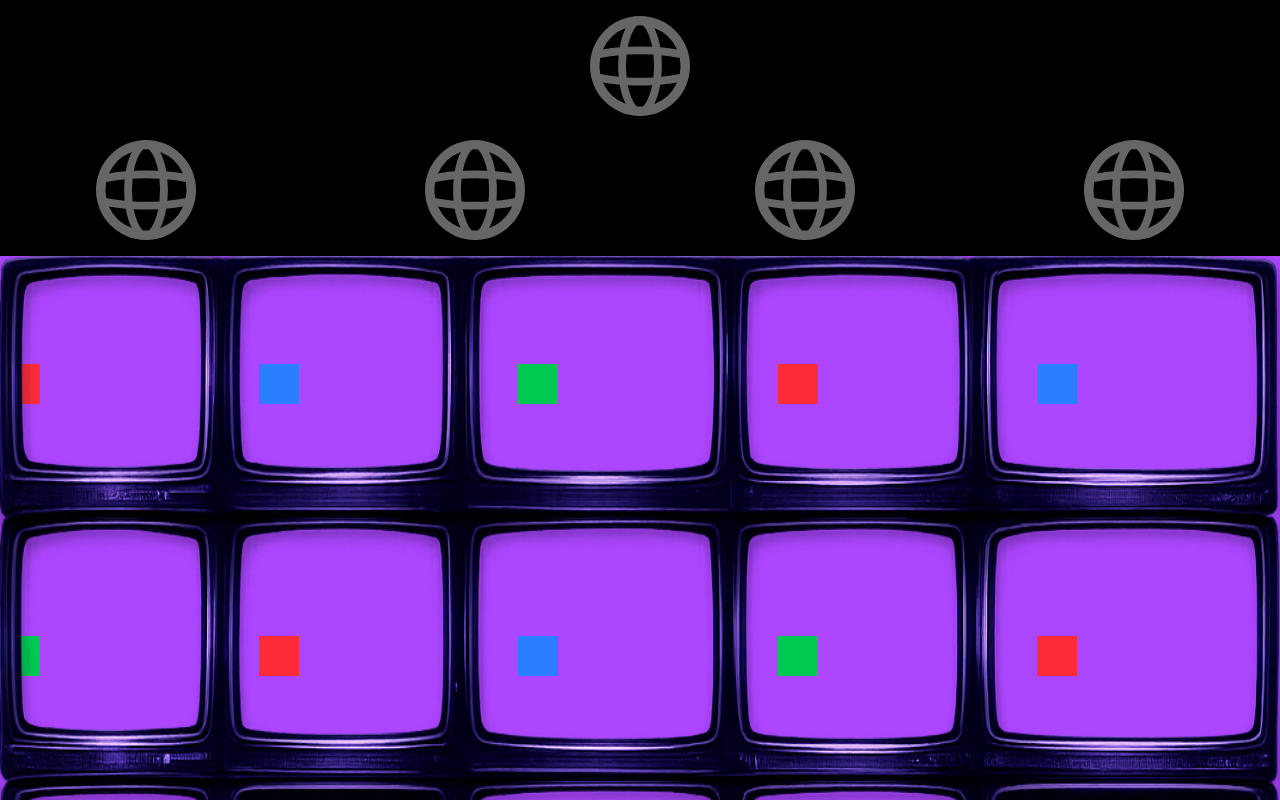
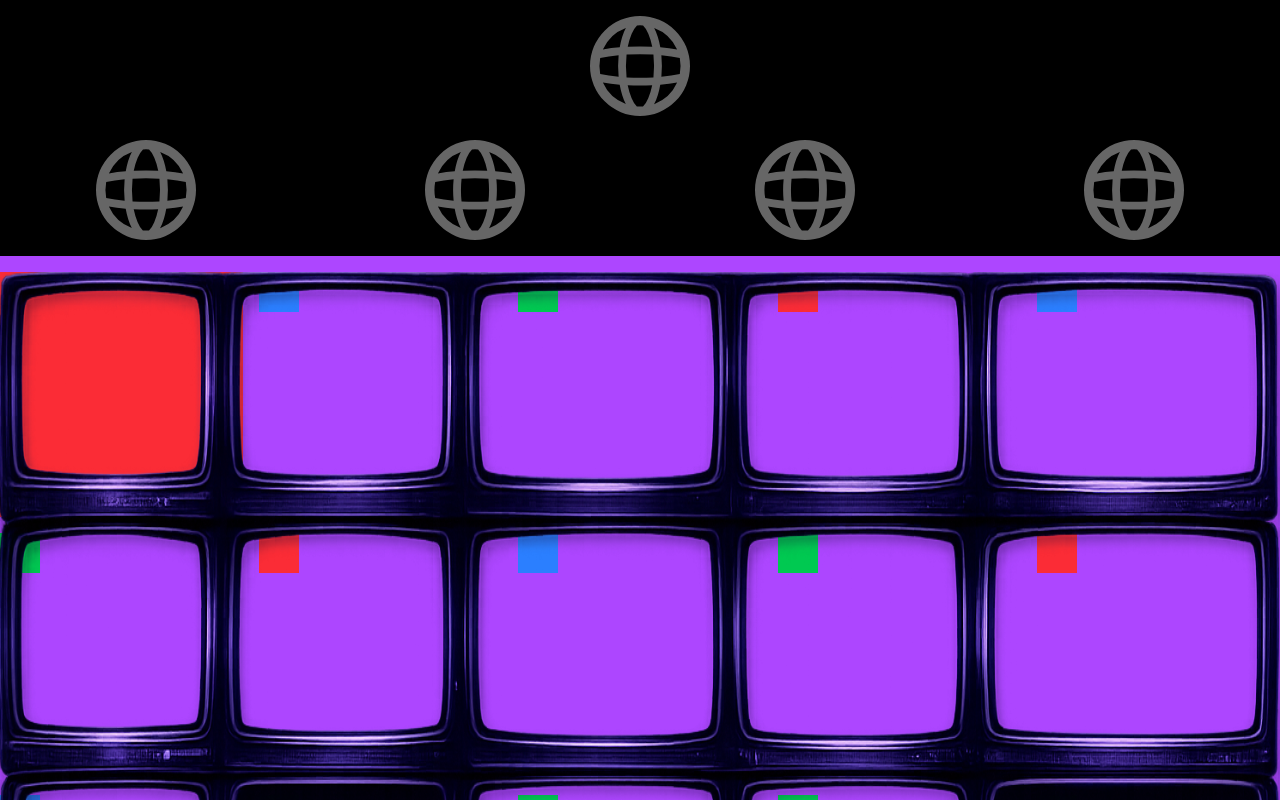
Before and after one commit to alla0242/Meech_website, a Next.js app: page / in a window 1280 px wide. Shown: the top 800 px of the page. Built offline with nearby package versions, Linux system fonts and the light colour scheme.

Commit message:
working on grid item sizing

```diff
--- a/src/app/componnents/banner.jsx
+++ b/src/app/componnents/banner.jsx
@@ -4,11 +4,11 @@ export default function Banner() {
 
   return (
 
-    <section className="w-screen h-screen flex items-center justify-center">
-        <div className="relative w-full h-full aspect-[5/3] bg-purple-500 ">
+    <section className="w-screen aspect-[5/3] flex items-center justify-center">
+        <div className="relative w-full aspect-[5/3] bg-purple-500 ">
           {/* Grid layer - positioned below the overlay */}
-          <div className="absolute inset-0 grid grid-cols-5 grid-rows-3 gap-4 items-center justify-center z-0">
-            <div id="grid-item-1" className="bg-red-500 h-10 w-10">
+          <div className="absolute inset-0 grid grid-cols-5 grid-rows-3 gap-4 z-0 h-full">
+            <div id="grid-item-1" className="bg-red-500 h-full w-full">
             </div>
             <div id="grid-item-2" className="bg-blue-500 h-10 w-10">
             </div>
```
